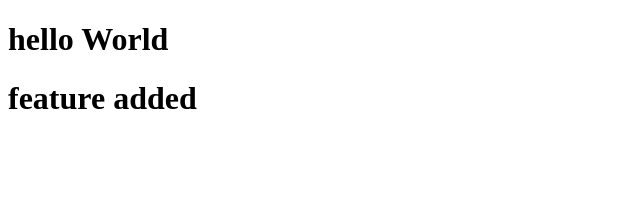
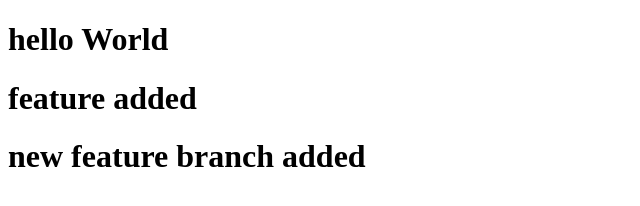
Before and after one commit to czmg30/real-estate, a plain HTML site: page index.html in a window 1280 px wide. Shown: the whole page, without its empty margins (0-640 px from the left). Drawn offline with Linux system fonts and the light colour scheme.

Commit message:
new feature branch added

```diff
--- a/index.html
+++ b/index.html
@@ -8,6 +8,7 @@
 <body>
     <h1>hello World</h1>
     <h1>feature added</h1>
+    <h1>new feature branch added</h1>
 
 </body>
 </html>
```
